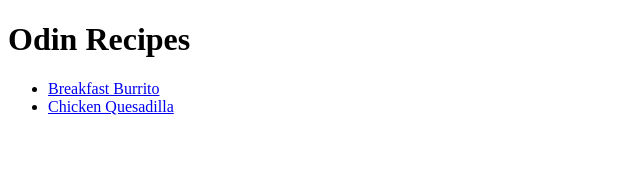
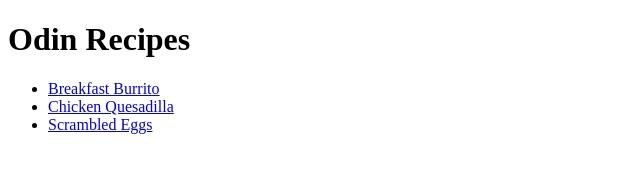
Before and after one commit to spalmer7/odin-recipes, a plain HTML site: page index.html in a window 1280 px wide. Shown: the whole page, without its empty margins (0-640 px from the left). Drawn offline with Linux system fonts and the light colour scheme.

Commit message:
Add link to scrambled eggs

```diff
--- a/index.html
+++ b/index.html
@@ -10,6 +10,7 @@
         <ul>
             <li><a href="recipes/breakfastburrito.html">Breakfast Burrito</a></li>
             <li><a href="recipes/chickenquesadilla.html">Chicken Quesadilla</a></li>
+            <li><a href="recipes/scrambledeggs.html">Scrambled Eggs</a></li>
         </ul>
     </body>
 </html>
```
